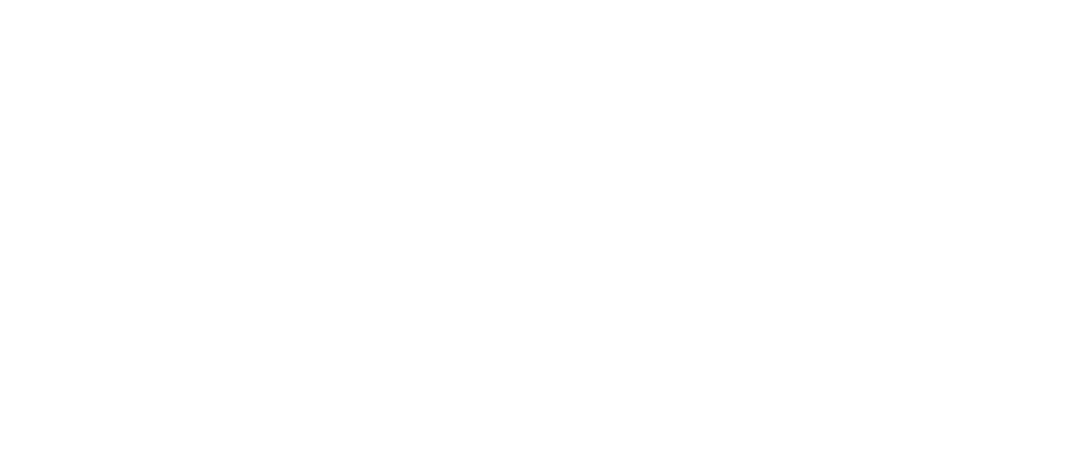
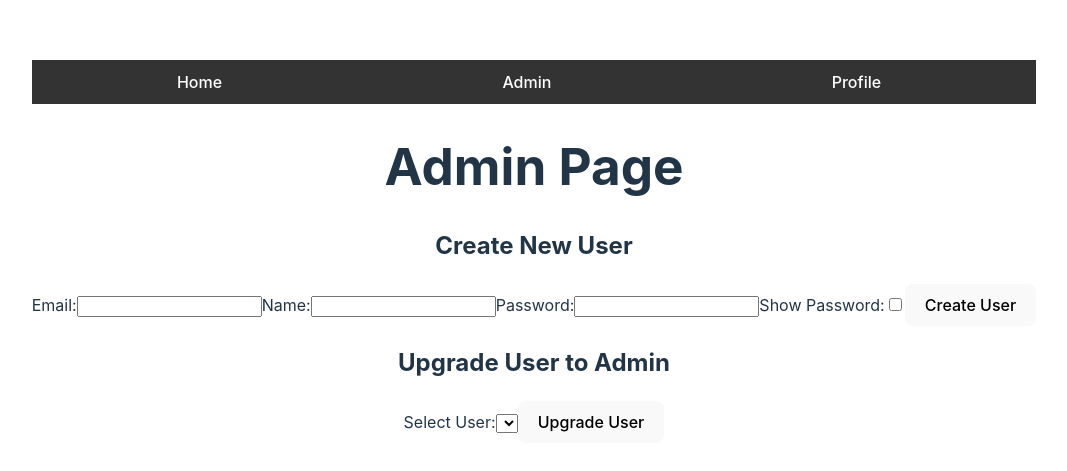
Before and after one commit to Rockyroad14/Kepler, a React (Vite) app in the folder frontend_kepler/: page /admin in a window 1280 px wide. Before the commit this address had no page. Shown: the part 149-620 px from the top of the page, without its empty margins (106-1173 px from the left). Built offline with nearby package versions, Linux system fonts and the light colour scheme.

Commit message:
Adding admin page

```diff
--- a/frontend_kepler/src/App.jsx
+++ b/frontend_kepler/src/App.jsx
@@ -3,6 +3,7 @@
 import viteLogo from '/vite.svg'
 import LoginPage from './components/LoginPage'
 import Dashboard from './components/Dashboard'
+import Admin from './components/Admin'
 import { BrowserRouter, Route, Routes} from 'react-router-dom';
 
 function App() {
@@ -11,6 +12,7 @@
       <Routes>
         <Route path='/' Component={LoginPage} />
         <Route path='/dashboard' Component={Dashboard} />
+        <Route path='/admin' Component={Admin} />
       </Routes>
     </BrowserRouter>
   );
--- /dev/null
+++ b/frontend_kepler/src/components/Admin.jsx
@@ -0,0 +1,99 @@
+// Admin.js
+import React, { useState, useEffect } from 'react';
+import DashNavbar from "./DashNavbar";
+
+const Admin = () => {
+    const [email, setEmail] = useState('');
+    const [name, setName] = useState('');
+    const [password, setPassword] = useState('');
+    const [showPassword, setShowPassword] = useState(false);
+    const [users, setUsers] = useState([]);
+    const [selectedUser, setSelectedUser] = useState('');
+
+    const handleCreateUser = async (event) => {
+        event.preventDefault();
+
+        let userType = 2;
+        const user = { name, email, password, userType}; // userType is set to 'user' as an example
+
+        try {
+            const response = await fetch('http://localhost:3000/api/createuser', {
+                method: 'POST',
+                headers: {
+                    'Content-Type': 'application/json',
+                },
+                body: JSON.stringify(user),
+            });
+
+            if (!response.ok) {
+                const data = await response.json();
+                throw new Error(data.error);
+            }
+
+            const data = await response.json();
+            console.log(data.message); // 'User created successfully'
+            setEmail('');
+            setName('');
+            setPassword('');
+        } catch (error) {
+            console.error('Error creating user', error);
+        }
+    };
+
+    const handleUpgradeUser = (event) => {
+        event.preventDefault();
+        // Here you can handle the user upgrade, e.g., send the selectedUser to an API
+        console.log({ selectedUser });
+    };
+
+    // Fetch users from your API when the component mounts
+    // useEffect(() => {
+    //     fetch('/api/users') // replace with your API endpoint
+    //         .then(response => response.json())
+    //         .then(data => setUsers(data));
+    // }, []);
+
+    return (
+        <>
+        <DashNavbar/>
+        <div>
+            <h1>Admin Page</h1>
+            <h2>Create New User</h2>
+            <form onSubmit={handleCreateUser}>
+                <label>
+                    Email:
+                    <input type="email" value={email} onChange={e => setEmail(e.target.value)} required />
+                </label>
+                <label>
+                    Name:
+                    <input type="text" value={name} onChange={e => setName(e.target.value)} required />
+                </label>
+                <label>
+                    Password:
+                    <input type={showPassword ? "text" : "password"} value={password} onChange={e => setPassword(e.target.value)} required />
+                </label>
+                <label>
+                    Show Password:
+                    <input type="checkbox" checked={showPassword} onChange={e => setShowPassword(e.target.checked)} />
+                </label>
+                <button type="submit">Create User</button>
+            </form>
+
+            <h2>Upgrade User to Admin</h2>
+            <form onSubmit={handleUpgradeUser}>
+                <label>
+                    Select User:
+                    <select value={selectedUser} onChange={e => setSelectedUser(e.target.value)} required>
+                        {users.map(user => (
+                            <option key={user.id} value={user.id}>{user.name}</option>
+                        ))}
+                    </select>
+                </label>
+                <button type="submit">Upgrade User</button>
+            </form>
+        </div>
+        </>
+    );
+}
+
+export default Admin;
--- a/frontend_kepler/src/components/DashNavbar.jsx
+++ b/frontend_kepler/src/components/DashNavbar.jsx
@@ -33,7 +33,7 @@
                     <Link to='/dashboard' style={linkStyle}>Home</Link>
                 </li>
                 <li style={liStyle}>
-                    <Link to="/team" style={linkStyle}>Team</Link>
+                    <Link to="/admin" style={linkStyle}>Admin</Link>
                 </li>
                 <li style={liStyle}>
                     <Link to="/profile" style={linkStyle}>Profile</Link>
```
